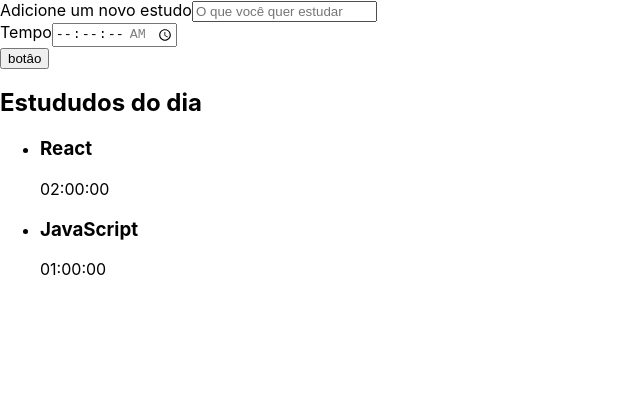
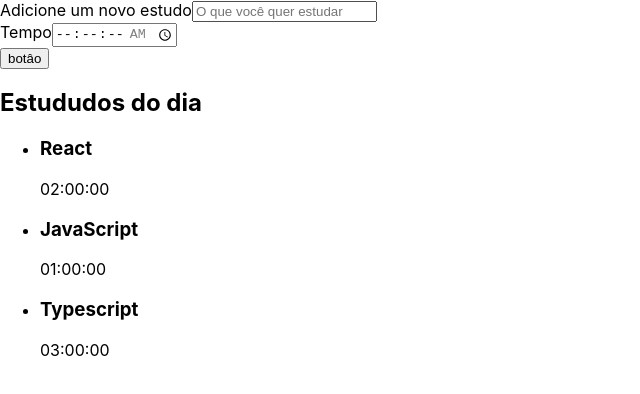
Before and after one commit to Mar-io20/studies-desafio, a React (Create React App) app: page / in a window 1280 px wide. Shown: the top 394 px of the page, without its empty margins (0-640 px from the left). Built offline with nearby package versions, Linux system fonts and the light colour scheme.

Commit message:
criando lista dinamica

```diff
--- a/src/components/Lista/index.tsx
+++ b/src/components/Lista/index.tsx
@@ -1,18 +1,29 @@
 import React from "react";
 
 function Lista() {
+  const tarefas = [
+    {
+      tarefa: "React",
+      tempo: "02:00:00",
+    },
+    {
+      tarefa: "JavaScript",
+      tempo: "01:00:00",
+    }, {
+        tarefa:"Typescript",
+        tempo:"03:00:00"
+    }
+  ];
   return (
     <aside>
       <h2>Estududos do dia </h2>
       <ul>
-        <li>
-          <h3>React</h3>
-          <span>02:00:00</span>
-        </li>
-        <li>
-          <h3>JavaScript</h3>
-          <span>01:00:00</span>
-        </li>
+        {tarefas.map((item, index) => (
+          <li key={index}>
+            <h3>{item.tarefa}</h3>
+            <span>{item.tempo}</span>
+          </li>
+        ))}
       </ul>
     </aside>
   );
```
